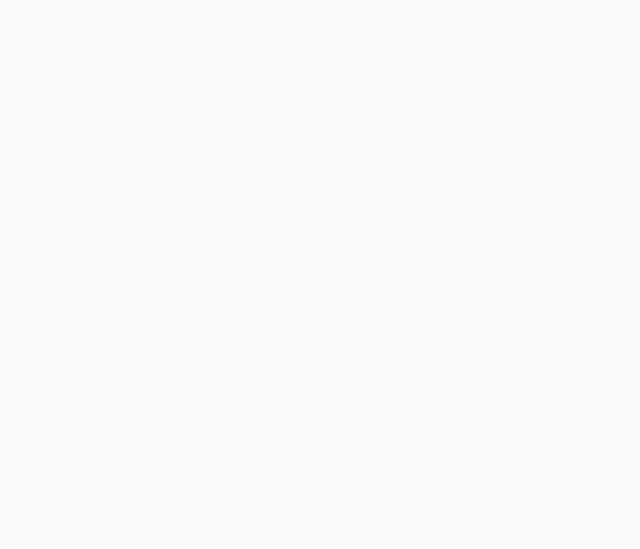
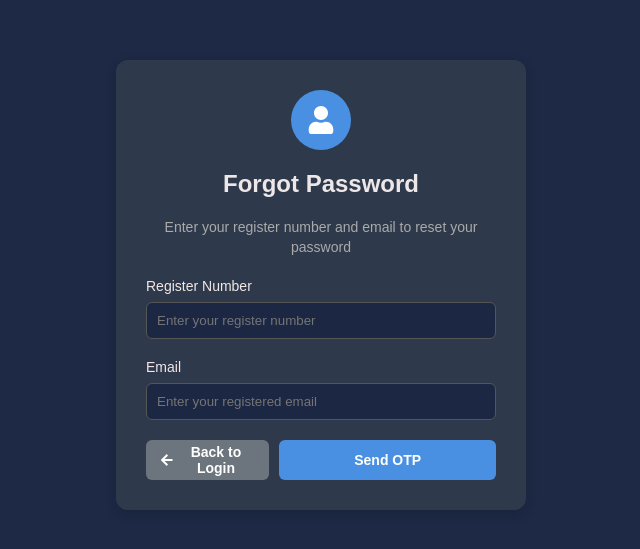
Before and after one commit to hasim34/codeLab, a React (Vite) app in the folder frontend/: page /forgot-password in a window 1280 px wide. Before the commit this address had no page. Shown: the part 135-684 px from the top of the page, without its empty margins (319-959 px from the left). Built offline with nearby package versions, Linux system fonts and the light colour scheme.

Commit message:
single navigation

```diff
--- a/frontend/src/App.jsx
+++ b/frontend/src/App.jsx
@@ -6,19 +6,14 @@ import Dashboard from "./components/dashboard/Dashboard";
 import Experiments from "./components/experiment/Experiments";
 import CodeEditor from "./components/codeEditor/CodeEditor";
 import Profile from "./components/profile/Profile";
-import Verification from "./components/forgot/Verification";
-import Otp from "./components/forgot/Otp";
-import ResetPassword from "./components/forgot/resetpassword";
-
+import ForgotPassword from "./components/forgot/ForgotPassword"; // New combined component
 
 function App() {
   return (
     <Router>
       <Routes>
         <Route path="/" element={<Login/>} />
-        <Route path="/verification" element={<Verification />} />
-        <Route path="/otp" element={<Otp />} />
-        <Route path="/reset" element={<ResetPassword />} />
+        <Route path="/forgot-password" element={<ForgotPassword />} /> {/* Single route for all steps */}
         <Route path="/register" element={<Register/>} />
 
         <Route path="/dashboard" element={<Layout/>}>
--- /dev/null
+++ b/frontend/src/components/forgot/ForgotPassword.jsx
@@ -0,0 +1,274 @@
+import React, { useState } from "react";
+import { useNavigate } from "react-router-dom";
+import "./forgot-password.css";
+import { FaEnvelope, FaLock, FaUser, FaArrowLeft } from "react-icons/fa";
+
+function ForgotPassword() {
+  const [currentStep, setCurrentStep] = useState(1); // 1: Verification, 2: OTP, 3: Reset
+  const [formData, setFormData] = useState({
+    roll: "",
+    email: "",
+    otp: "",
+    password: "",
+    confirm: ""
+  });
+  const [errors, setErrors] = useState({});
+  const [isLoading, setIsLoading] = useState(false);
+  const navigate = useNavigate();
+
+  // Step 1: Verification Validation
+  const validateVerification = () => {
+    const newErrors = {};
+    if (!formData.roll) {
+      newErrors.roll = "Register number is required";
+    } else if (!/^\d+$/.test(formData.roll)) {
+      newErrors.roll = "Register number must be numeric";
+    }
+    if (!formData.email) {
+      newErrors.email = "Email is required";
+    } else if (!/\S+@\S+\.\S+/.test(formData.email)) {
+      newErrors.email = "Invalid email format";
+    }
+    return newErrors;
+  };
+
+  // Step 2: OTP Validation
+  const validateOTP = () => {
+    const newErrors = {};
+    if (!formData.otp) {
+      newErrors.otp = "OTP is required";
+    } else if (!/^\d{4,6}$/.test(formData.otp)) {
+      newErrors.otp = "OTP must be 4-6 digits";
+    }
+    return newErrors;
+  };
+
+  // Step 3: Password Validation
+  const validatePassword = () => {
+    const newErrors = {};
+    if (!formData.password) {
+      newErrors.password = "Password is required";
+    } else if (formData.password.length < 6) {
+      newErrors.password = "Password must be at least 6 characters";
+    }
+    if (!formData.confirm) {
+      newErrors.confirm = "Please confirm your password";
+    } else if (formData.password !== formData.confirm) {
+      newErrors.confirm = "Passwords do not match";
+    }
+    return newErrors;
+  };
+
+  // Handle back button
+  const handleBack = () => {
+    if (currentStep > 1) {
+      setCurrentStep(currentStep - 1);
+    } else {
+      // If on first step, go back to login page
+      navigate("/");
+    }
+  };
+
+  // Handle Verification submission
+  const handleVerificationSubmit = (e) => {
+    e.preventDefault();
+    const verificationErrors = validateVerification();
+
+    if (Object.keys(verificationErrors).length === 0) {
+      setErrors({});
+      setIsLoading(true);
+
+      // Simulate API call to send OTP
+      setTimeout(() => {
+        setIsLoading(false);
+        setCurrentStep(2);
+      }, 1000);
+    } else {
+      setErrors(verificationErrors);
+    }
+  };
+
+  // Handle OTP submission
+  const handleOTPSubmit = (e) => {
+    e.preventDefault();
+    const otpErrors = validateOTP();
+
+    if (Object.keys(otpErrors).length === 0) {
+      setErrors({});
+      setIsLoading(true);
+
+      // Simulate API call to verify OTP
+      setTimeout(() => {
+        setIsLoading(false);
+        setCurrentStep(3);
+      }, 1000);
+    } else {
+      setErrors(otpErrors);
+    }
+  };
+
+  // Handle Password Reset
+  const handlePasswordReset = (e) => {
+    e.preventDefault();
+    const passwordErrors = validatePassword();
+
+    if (Object.keys(passwordErrors).length === 0) {
+      setErrors({});
+      setIsLoading(true);
+
+      // Simulate API call to reset password
+      setTimeout(() => {
+        setIsLoading(false);
+        alert("Password successfully reset!");
+        // Redirect to login page
+        navigate("/");
+      }, 1000);
+    } else {
+      setErrors(passwordErrors);
+    }
+  };
+
+  // Handle input changes
+  const handleInputChange = (field, value) => {
+    setFormData(prev => ({
+      ...prev,
+      [field]: value
+    }));
+
+    // Clear error when user starts typing
+    if (errors[field]) {
+      setErrors(prev => ({
+        ...prev,
+        [field]: ""
+      }));
+    }
+  };
+
+  // Step 1: Verification
+  const renderVerificationStep = () => (
+    <div className="step-content">
+      <div className="icon-circle">
+        <FaUser size={28} />
+      </div>
+      <h2>Forgot Password</h2>
+      <p className="subtext">Enter your register number and email to reset your password</p>
+      <form onSubmit={handleVerificationSubmit}>
+        <label>Register Number</label>
+        <input
+          type="text"
+          placeholder="Enter your register number"
+          value={formData.roll}
+          onChange={(e) => handleInputChange('roll', e.target.value)}
+          disabled={isLoading}
+        />
+        {errors.roll && <p className="error-text">{errors.roll}</p>}
+
+        <label>Email</label>
+        <input
+          type="email"
+          placeholder="Enter your registered email"
+          value={formData.email}
+          onChange={(e) => handleInputChange('email', e.target.value)}
+          disabled={isLoading}
+        />
+        {errors.email && <p className="error-text">{errors.email}</p>}
+
+        <div className="button-group">
+          <button type="button" className="back-btn" onClick={handleBack} disabled={isLoading}>
+            <FaArrowLeft /> Back to Login
+          </button>
+          <button type="submit" className="action-btn" disabled={isLoading}>
+            {isLoading ? "Sending OTP..." : "Send OTP"}
+          </button>
+        </div>
+      </form>
+    </div>
+  );
+
+  // Step 2: OTP
+  const renderOTPStep = () => (
+    <div className="step-content">
+      <div className="icon-circle">
+        <FaEnvelope size={28} />
+      </div>
+      <h2>Enter OTP</h2>
+      <p className="subtext">We've sent a 6-digit code to your email</p>
+      <form onSubmit={handleOTPSubmit}>
+        <label>OTP</label>
+        <input
+          type="text"
+          placeholder="Enter OTP"
+          value={formData.otp}
+          onChange={(e) => handleInputChange('otp', e.target.value)}
+          disabled={isLoading}
+        />
+        {errors.otp && <p className="error-text">{errors.otp}</p>}
+
+        <div className="button-group">
+          <button type="button" className="back-btn" onClick={handleBack} disabled={isLoading}>
+            <FaArrowLeft /> Back
+          </button>
+          <button type="submit" className="action-btn" disabled={isLoading}>
+            {isLoading ? "Verifying..." : "Verify OTP"}
+          </button>
+        </div>
+      </form>
+    </div>
+  );
+
+  // Step 3: Password Reset
+  const renderResetStep = () => (
+    <div className="step-content">
+      <div className="icon-circle">
+        <FaLock size={28} />
+      </div>
+      <h2>Reset Password</h2>
+      <p className="subtext">Create a new password for your account</p>
+      <form onSubmit={handlePasswordReset}>
+        <label>New Password</label>
+        <input
+          type="password"
+          placeholder="Enter new password"
+          value={formData.password}
+          onChange={(e) => handleInputChange('password', e.target.value)}
+          disabled={isLoading}
+        />
+        {errors.password && <p className="error-text">{errors.password}</p>}
+
+        <label>Confirm Password</label>
+        <input
+          type="password"
+          placeholder="Confirm new password"
+          value={formData.confirm}
+          onChange={(e) => handleInputChange('confirm', e.target.value)}
+          disabled={isLoading}
+        />
+        {errors.confirm && <p className="error-text">{errors.confirm}</p>}
+
+        <p className="note">Password must be at least 6 characters long</p>
+
+        <div className="button-group">
+          <button type="button" className="back-btn" onClick={handleBack} disabled={isLoading}>
+            <FaArrowLeft /> Back
+          </button>
+          <button type="submit" className="action-btn" disabled={isLoading}>
+            {isLoading ? "Resetting..." : "Reset Password"}
+          </button>
+        </div>
+      </form>
+    </div>
+  );
+
+  return (
+    <div className="forgot-password-page">
+      <div className="forgot-password-box">
+        {/* Step indicator removed */}
+        {currentStep === 1 && renderVerificationStep()}
+        {currentStep === 2 && renderOTPStep()}
+        {currentStep === 3 && renderResetStep()}
+      </div>
+    </div>
+  );
+}
+
+export default ForgotPassword;
--- a/frontend/src/components/forgot/forgot password.css
+++ b/frontend/src/components/forgot/forgot-password.css
@@ -1,4 +1,3 @@
-/* Combined CSS for Forgot Password Flow */
 .forgot-password-page {
   display: flex;
   justify-content: center;
@@ -17,68 +16,9 @@
   text-align: left;
 }
 
-/* Step Indicator */
-.step-indicator {
-  display: flex;
-  justify-content: space-between;
-  margin-bottom: 25px;
-  position: relative;
-}
+/* Step indicator styles removed */
 
-.step-indicator::before {
-  content: '';
-  position: absolute;
-  top: 20px;
-  left: 0;
-  right: 0;
-  height: 2px;
-  background: #4a90e2;
-  z-index: 1;
-}
-
-.step {
-  display: flex;
-  flex-direction: column;
-  align-items: center;
-  position: relative;
-  z-index: 2;
-  flex: 1;
-}
-
-.step span {
-  width: 40px;
-  height: 40px;
-  border-radius: 50%;
-  background: #2e3a4b;
-  border: 2px solid #4a90e2;
-  display: flex;
-  align-items: center;
-  justify-content: center;
-  margin-bottom: 0.5rem;
-  font-weight: bold;
-  color: #4a90e2;
-  transition: all 0.3s;
-}
-
-.step.active span {
-  background: #4a90e2;
-  color: #fff;
-  border-color: #4a90e2;
-}
-
-.step p {
-  margin: 0;
-  font-size: 0.8rem;
-  color: #aaa;
-  text-align: center;
-}
-
-.step.active p {
-  color: #4a90e2;
-  font-weight: bold;
-}
-
-/* Common Styles from all three pages */
+/* Common Styles */
 .icon-circle {
   background: #4a90e2;
   width: 60px;
@@ -99,32 +39,28 @@
 
 .forgot-password-box label {
   display: block;
-  margin: 10px 0 5px;
+  margin: 15px 0 8px 0;
   font-weight: 500;
   color: #f2e7e7;
+  text-align: left;
+  width: 100%;
 }
 
 .forgot-password-box input {
   width: 100%;
   padding: 10px;
-  margin-bottom: 15px;
+  margin-bottom: 5px;
   border: 1px solid #555;
   border-radius: 6px;
   background: #1b2743;
   color: #fff;
   box-sizing: border-box;
+  text-align: left;
 }
 
 .forgot-password-box input:focus {
   outline: none;
   border-color: #4a90e2;
-  background: #1b2743;
-}
-
-.forgot-password-box input:disabled {
-  background: #2a3547;
-  color: #888;
-  cursor: not-allowed;
 }
 
 .subtext {
@@ -138,23 +74,32 @@
 .note {
   font-size: 12px;
   color: #aaa;
-  margin: -10px 0 15px 0;
-  text-align: center;
+  margin: 5px 0 15px 0;
+  text-align: left;
 }
 
 /* Button Styles */
+.button-group {
+  display: flex;
+  gap: 10px;
+  margin-top: 15px;
+}
+
 .action-btn {
-  width: 100%;
-  padding: 12px;
+  flex: 2;
+  padding: 10px 15px;
   background: #4a90e2;
   color: #fff;
   border: none;
   border-radius: 6px;
   font-weight: bold;
   cursor: pointer;
-  font-size: 16px;
+  font-size: 14px;
   transition: background 0.3s;
-  margin-top: 10px;
+  height: 40px;
+  display: flex;
+  align-items: center;
+  justify-content: center;
 }
 
 .action-btn:hover:not(:disabled) {
@@ -167,7 +112,34 @@
   cursor: not-allowed;
 }
 
-/* Error Text */
+.back-btn {
+  flex: 1;
+  padding: 10px 15px;
+  background: #6c757d;
+  color: #fff;
+  border: none;
+  border-radius: 6px;
+  font-weight: bold;
+  cursor: pointer;
+  font-size: 14px;
+  transition: background 0.3s;
+  height: 40px;
+  display: flex;
+  align-items: center;
+  justify-content: center;
+  gap: 5px;
+}
+
+.back-btn:hover:not(:disabled) {
+  background: #5a6268;
+}
+
+.back-btn:disabled {
+  background: #555;
+  color: #888;
+  cursor: not-allowed;
+}
+
 .error-text {
   color: #ff6b6b;
   margin: -10px 0 15px 0;
@@ -175,22 +147,12 @@
   text-align: left;
 }
 
-/* Step Content */
 .step-content {
   text-align: center;
 }
 
-/* Specific input styles */
-.otp-input {
-  width: 200px;
-  padding: 10px;
-  border-radius: 6px;
-  border: 1px solid #555;
-  background: #1b2743;
-  color: #fff;
-  text-align: center;
-  margin: 0 auto 20px auto;
-  display: block;
+.step-content form {
+  text-align: left;
 }
 
 /* Responsive Design */
@@ -201,17 +163,12 @@
     padding: 20px;
   }
 
-  .step-indicator {
-    margin-bottom: 20px;
+  .button-group {
+    flex-direction: column;
   }
 
-  .step span {
-    width: 35px;
-    height: 35px;
-    font-size: 0.9rem;
-  }
-
-  .step p {
-    font-size: 0.7rem;
+  .back-btn, .action-btn {
+    width: 100%;
+    height: 38px;
   }
 }
--- a/frontend/src/components/login/Login.jsx
+++ b/frontend/src/components/login/Login.jsx
@@ -40,7 +40,7 @@ const Login = () => {
 
     setError(""); // Clear errors
     alert("Successfully logged in. Let's get started");
-    navigate("/verification"); // Navigate to verification or dashboard
+    navigate("/dashboard"); // Navigate to verification or dashboard
   };
 
   return (
@@ -91,7 +91,7 @@ const Login = () => {
             {error && <p className="error">{error}</p>}
 
             <p className="forgot-link">
-              <Link to="/verification">Forgot password?</Link>
+              <Link to="/forgot-password">Forgot password?</Link>
             </p>
 
             <button type="submit" className="signin-btn">Sign In</button>
```
